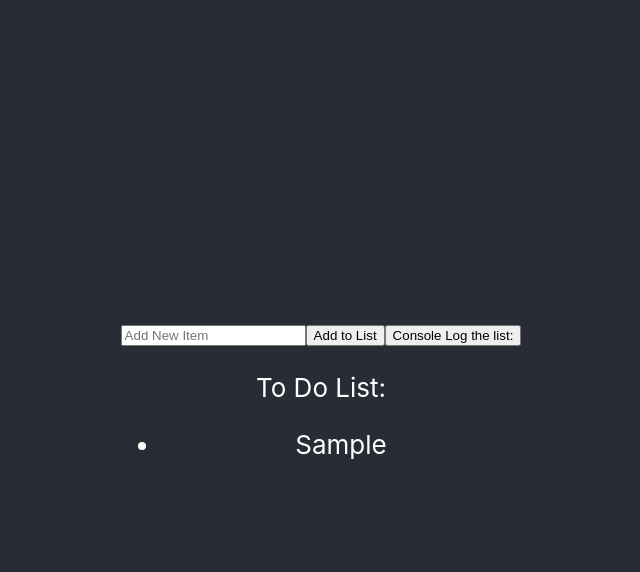
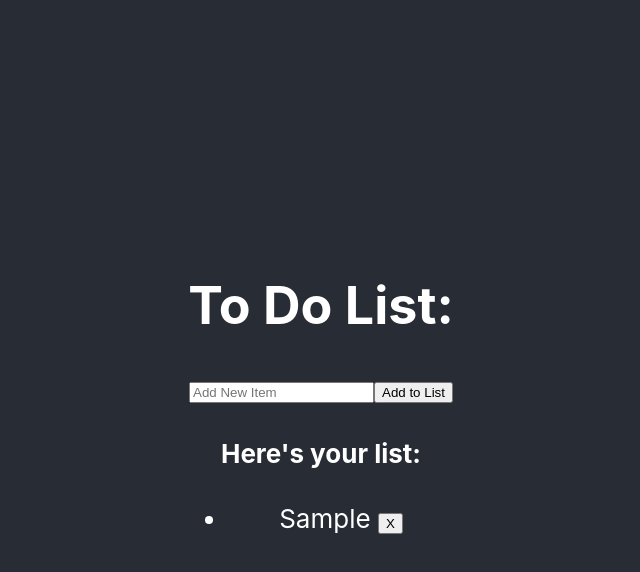
Before and after one commit to ColinV03/ToDo-List, a React (Create React App) app: page / in a window 1280 px wide. Both pictures are taken after typing "Sample" into the empty fields and a click on the button "Add to List". Shown: the top 572 px of the page, without its empty margins (319-959 px from the left). Built offline with nearby package versions, Linux system fonts and the light colour scheme.

Commit message:
Added delete functionality, console logs the index of target, old array, and the new array. For the most part, the core functionality is currently working, now on to styling

```diff
--- a/src/App.js
+++ b/src/App.js
@@ -5,9 +5,9 @@ function App() {
   return (
     <div className="App">
       <header className="App-header">
-        <p>
+        <div>
           <ToDo/>
-       </p>
+       </div>
       </header>
     </div>
   );
--- a/src/Components/ItemCard.js
+++ b/src/Components/ItemCard.js
@@ -3,10 +3,15 @@ import React from 'react';
 
 export default function ItemCard(props) {
     //destructuring the props object to pass through the component: "Item"
-    const { item } = props;
+    const { item, index, deleteItem, list} = props;
+    let deleteFunction = () => {
+       deleteItem(index, list)
+   }
+
     return (
         <li>
-            <div>{item}</div>
+
+           {item} <button onClick={deleteFunction}>X</button>
         </li>
     )
 
--- a/src/Components/ToDo.js
+++ b/src/Components/ToDo.js
@@ -9,18 +9,19 @@ class ToDo extends Component {
         list: [],
         placeholder: "Add New Item",
       };
-      this.inputHandler = this.inputHandler.bind(this);
+
     }
     //handling input field
-    inputHandler(e) {
+    inputHandler = (e) =>{
       this.setState({
         item: e.target.value
       })
     }
     //handling adding to a list stored in the state.
-    addToList = () => {
+    addToList = (e) => {
+        e.preventDefault();
         //added blank field stopper. space char overrides the check.
-        if (this.state.item != '') {
+        if (this.state.item !== '') {
             this.setState({
                 item: '',
                 list: [...this.state.list, this.state.item]
@@ -29,13 +30,33 @@ class ToDo extends Component {
         }
     }
 
-    //enter key functionality:
-    enterPressed = (e) => {
-        if (e.key === "Enter") {
-            this.addToList();
+
+    deleteItem =(index, list) =>{
+        let copiedList = [...list]
+        copiedList.splice(index, 1)
+        this.setState({
+            list: [...copiedList]
+        })
+        console.log(`Delete pressed on ${index} + ${list} and the new list is: ${copiedList}`);
+
         }
 
+
+    // clear the list:
+    clearAllEntries = () => {
+        this.setState({
+            list: []
+        })
+        return;
     }
+
+    //enter key functionality:
+    // enterPressed = (e) => {
+    //     if (e.key === "Enter") {
+    //         this.addToList();
+    //     }
+
+    // }
 
     render() {
 
@@ -48,6 +69,8 @@ class ToDo extends Component {
                         item={item}
                         index={index}
                         key={index}
+                        deleteItem={this.deleteItem}
+                        list={list}
                     />
                 )
             }
@@ -56,27 +79,23 @@ class ToDo extends Component {
 
         return (
           <div>
+            <h1> To Do List: </h1>
+            <form onSubmit={this.addToList}>
               <input
                 placeholder={this.state.placeholder}
                 onChange={(e) => this.inputHandler(e)}
                 value={this.state.item}
-                    onKeyPress={this.enterPressed}
               />
-                <button
-                    onClick={() => this.addToList()}>
-                    Add to List
-                    </button>
+              <button>Add to List</button>
+              {/* <button onClick={this.clearAllEntries}>Clear List</button>
 
-                <button
-                    onClick={() => console.log(this.state.list)}>
+                    <button onClick={() => console.log(this.state.list)}>
                       Console Log the list:
-                </button>
-            <p> To Do List: </p>
-
+                    </button> */}
+            </form>
             <div>
-
+              <h4> Here's your list:</h4>
               <ul>{mappingItems}</ul>
-
             </div>
           </div>
         );
```
Lines whose indentation alone changed are shown as unchanged.
